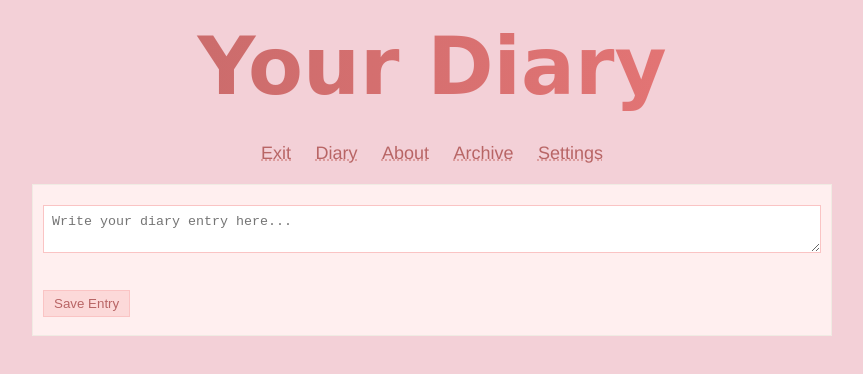
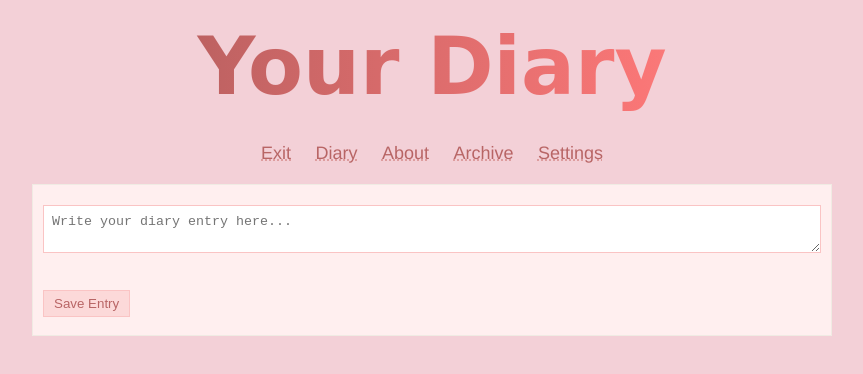
Before and after one commit to NasiChan/Password-Protected-Diary, a website: page diary.html in a window 1280 px wide. Shown: the whole page, without its empty margins (208-1071 px from the left). Drawn offline with Linux system fonts and the light colour scheme.

Commit message:
Update common.css

```diff
--- a/common.css
+++ b/common.css
@@ -20,7 +20,7 @@ header {
     font-size: 40px;
     text-align: center;
     padding: 10px;
-    background-image: linear-gradient(to right, #b86565, #f67b7b);
+    background-image: linear-gradient(to right, #783c3c, #c16363, #f97676, #f6adad);
     background-clip: text;
     margin-bottom: 20px;
 }
```
